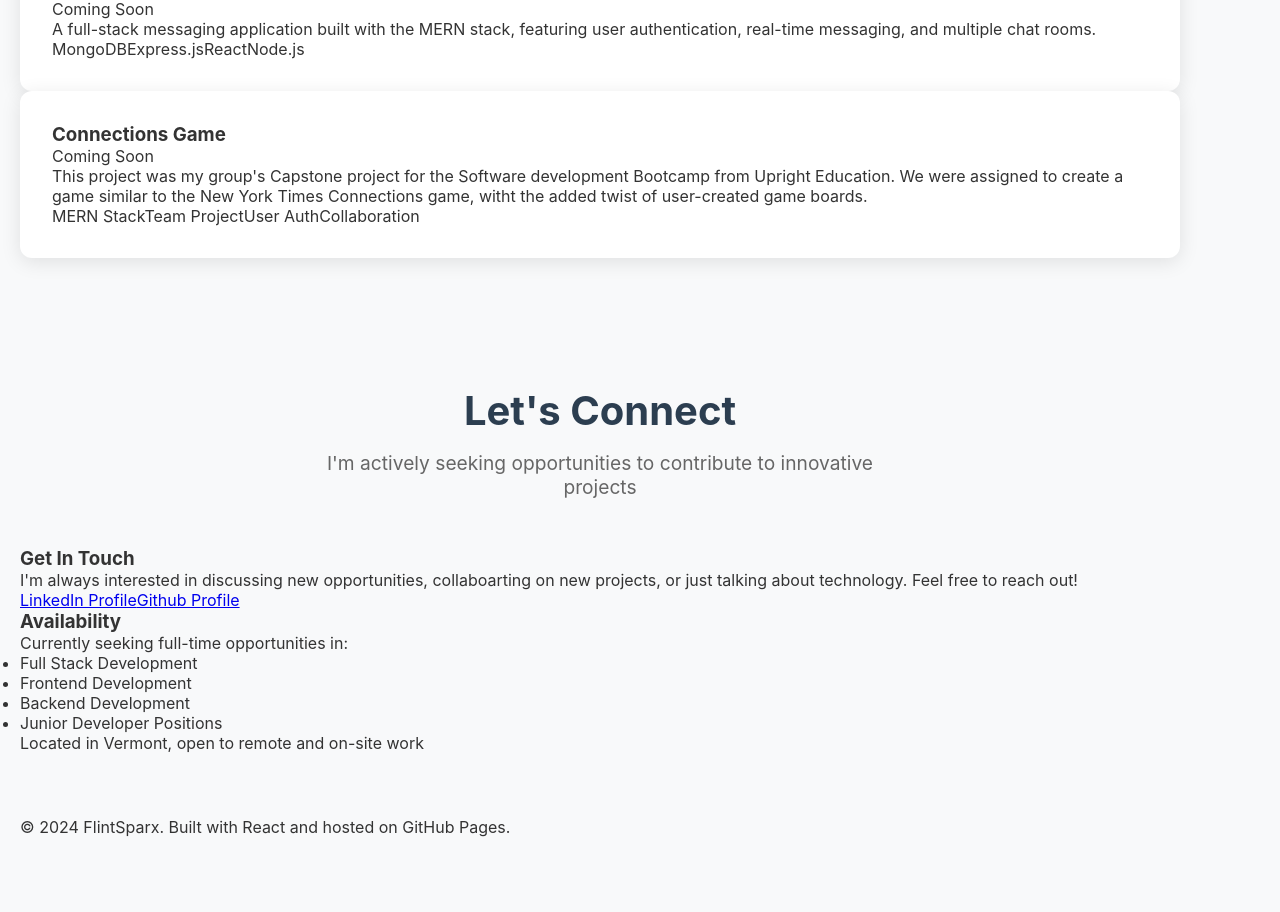
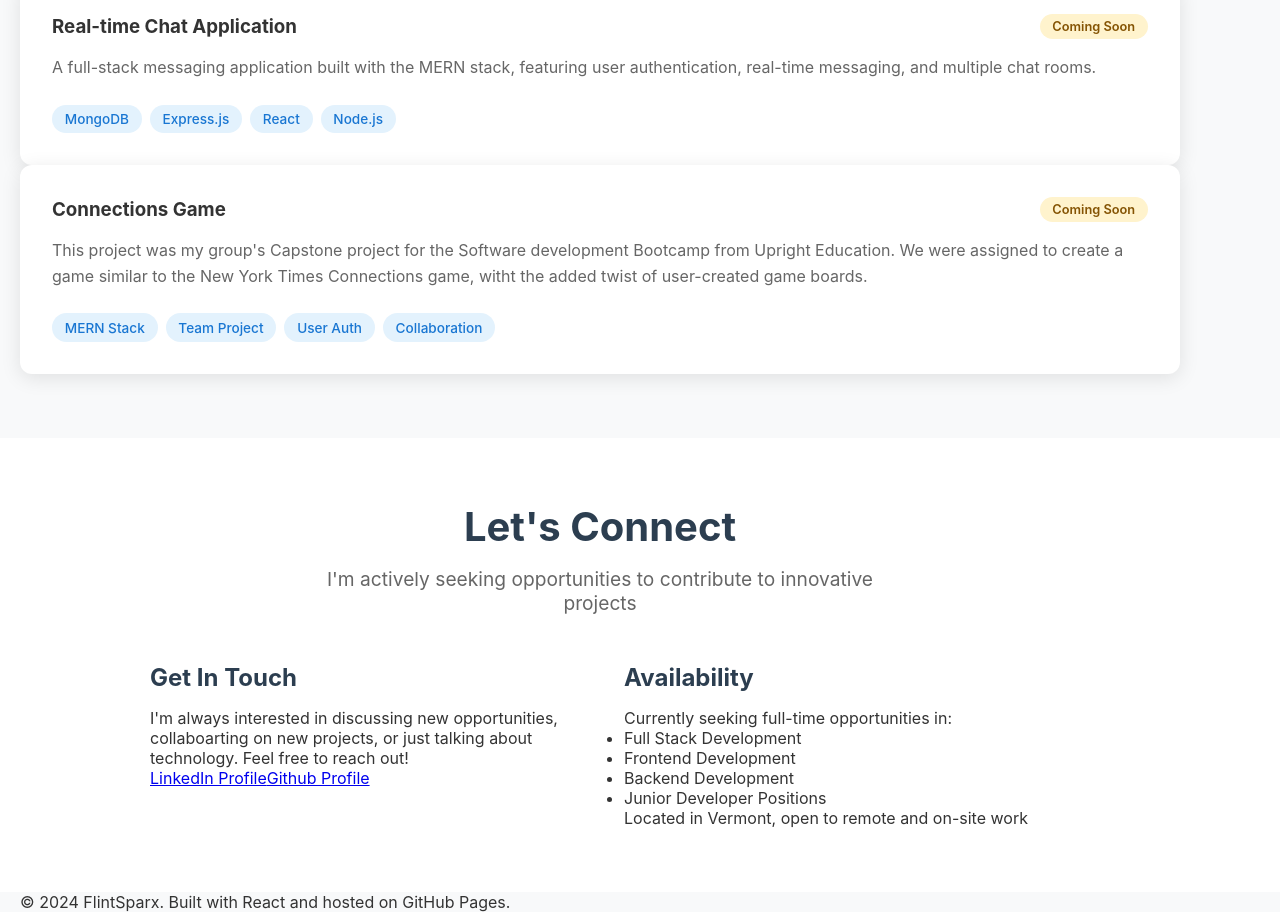
Before and after one commit to FlintSparx/flintsparx.github.io, a React (Create React App) app: page / in a window 1280 px wide. Shown: the part 1601-2513 px from the top of the page. Before the commit the page ends 2438 px from the top, so only its background shows below. Built offline with nearby package versions, Linux system fonts and the light colour scheme.

Commit message:
updated app.css

```diff
--- a/src/App.css
+++ b/src/App.css
@@ -225,3 +225,76 @@ section {
   box-shadow: 0 4px 20px rgba(0, 0, 0, 0.1);
   transition: transform 0.3s ease, box-shadow 0.3 ease;
 }
+
+.project-card:hover {
+  transform: translateY(-5px);
+  box-shadow: 0 8px 30px rgba(0, 0, 0, 0.15);
+}
+
+.project-header {
+  display: flex;
+  justify-content: space-between;
+  align-items: center;
+  margin-bottom: 1rem;
+}
+
+.prohect-header h3 {
+  font-size: 1.3rem;
+  color: #2c3e50;
+}
+
+.project-status {
+  padding: 0.3rem 0.8rem;
+  border-radius: 15px;
+  font-size: 0.8rem;
+  font-weight: 600;
+  background: #e8f5e8;
+  color: #27ae60;
+}
+
+.project-card .project-status:nth-child(2) {
+  background: #fff3cd;
+  color: #855404;
+}
+
+.project-description {
+  color: #666;
+  margin-bottom: 1.5rem;
+  line-height: 1.6;
+}
+
+.tech-stack {
+  display: flex;
+  flex-wrap: wrap;
+  gap: 0.5rem;
+}
+
+.tech-tag {
+  background: #e3f2fd;
+  color: #1976d2;
+  padding: 0.4rem 0.8rem;
+  border-radius: 15px;
+  font-size: 0.85rem;
+  font-weight: 500;
+}
+
+/* Contact Section */
+
+.contact {
+  background: white;
+}
+
+.contact-content {
+  display: grid;
+  grid-template-columns: repeat(auto-fit, minmax(300px, 1fr));
+  gap: 3rem;
+  max-width: 900px;
+  margin: 0 auto;
+}
+
+.contact-info h3,
+.availability h3 {
+  margin-bottom: 1rem;
+  color: #2c3e50;
+  font-size: 1.5rem;
+}
```
